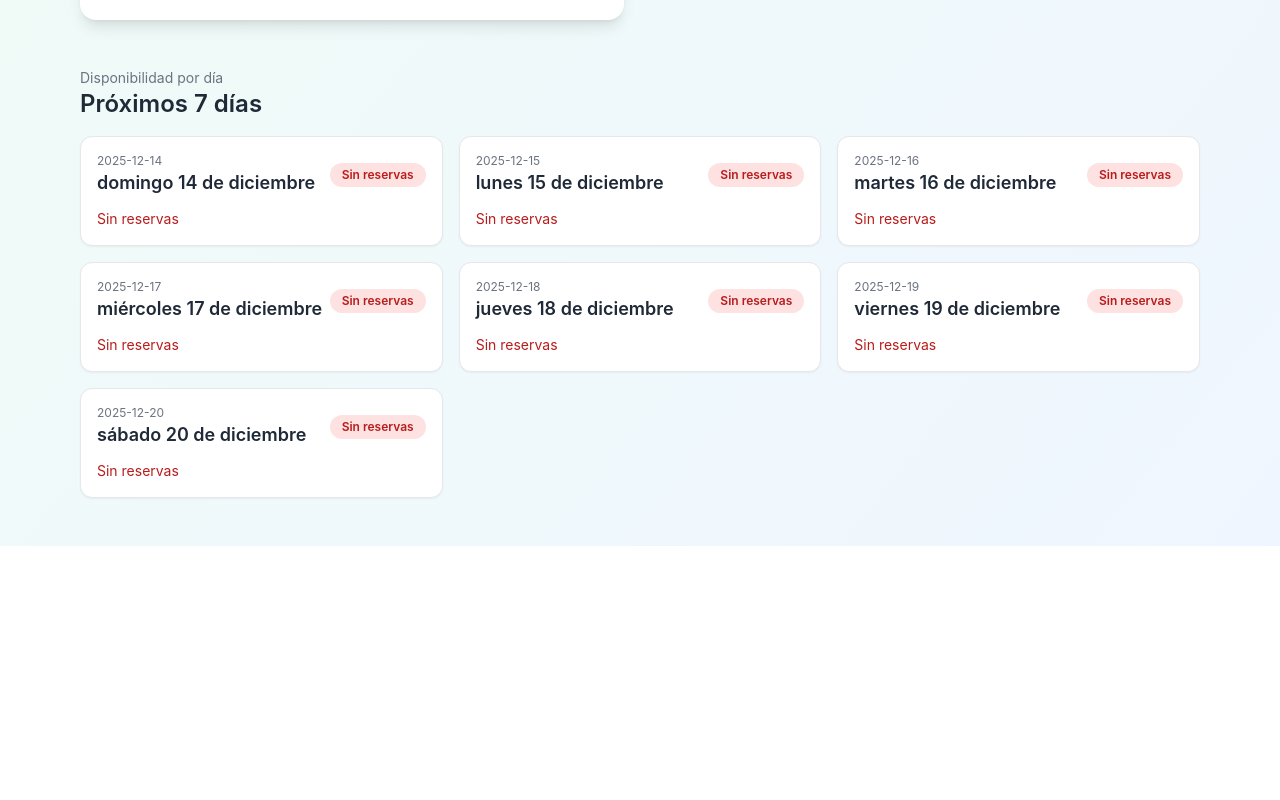
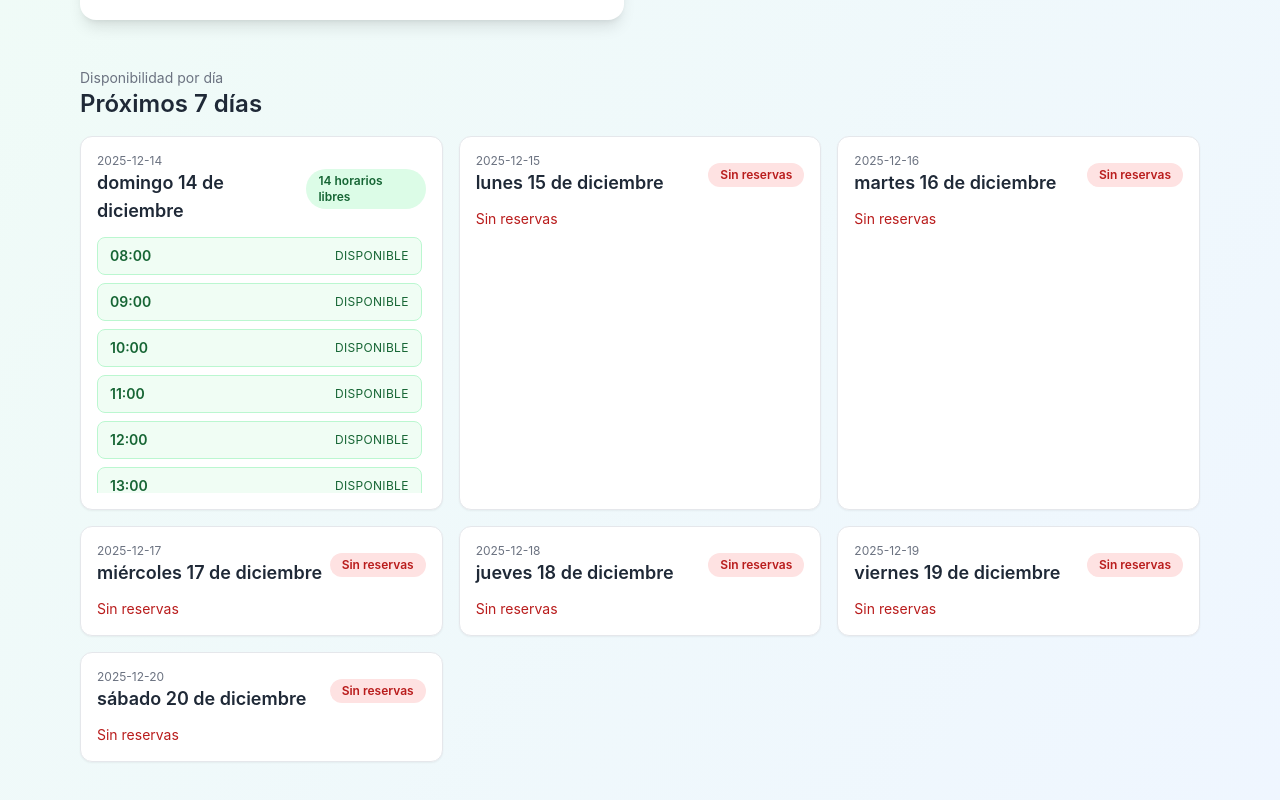
Before and after one commit to JMontes1986/sintetica_colgemelli, a React (Create React App) app in the folder frontend/: page / in a window 1280 px wide. Shown: the part 1071-1871 px from the top of the page. Before the commit the page ends 1617 px from the top, so only its background shows below. Built offline with nearby package versions, Linux system fonts and the light colour scheme; no server answers; the HTML template or start-up script is replaced by a standard one.

Commit message:
Update Home.js

```diff
--- a/frontend/src/pages/Home.js
+++ b/frontend/src/pages/Home.js
@@ -138,36 +138,32 @@
     // eslint-disable-next-line react-hooks/exhaustive-deps
   }, [formData.duracion, horasDisponibles, horarioDelDia.horas]);
 
-  const cargarDisponibilidad = async (fecha) => {
-    try {
-      setConsultando(true);
-      const response = await reservasAPI.obtenerDisponibilidad(fecha);
-      const horasOcupadasAPI = response.data.horasOcupadas || [];
-      const horario = response.data.horario?.horas?.length
+  const prepararDatosDisponibilidad = (fecha, datos = {}) => {
+    const horario = datos.horario?.horas?.length
       ? {
-            horas: response.data.horario.horas,
-            horaApertura: response.data.horario.horaApertura,
-            horaCierre: response.data.horario.horaCierre
+          horas: datos.horario.horas,
+          horaApertura: datos.horario.horaApertura,
+          horaCierre: datos.horario.horaCierre
         }
       : DEFAULT_HORARIO;
 
-      const horas = horario.horas?.length ? horario.horas : DEFAULT_HORARIO.horas;
-      const horasLibres = horas.filter((hora) => !horasOcupadasAPI.includes(hora));
-      const horasSeleccionables = horasLibres.length ? horasLibres : horas;
+    const horasBase = horario.horas?.length ? horario.horas : DEFAULT_HORARIO.horas;
+    const horasOcupadasAPI = datos.horasOcupadas || [];
+    const horasDisponiblesAPI = datos.horasDisponibles || [];
+    const horasLibres = horasDisponiblesAPI.length
+      ? horasDisponiblesAPI
+      : horasBase.filter((hora) => !horasOcupadasAPI.includes(hora));
+    const horasSeleccionables = horasLibres.length ? horasLibres : horasBase;
+
+    return { horario, horasOcupadasAPI, horasSeleccionables };
+  };
+
+  const aplicarDisponibilidad = (datosDisponibilidad) => {
+    const { horario, horasOcupadasAPI, horasSeleccionables } = datosDisponibilidad;
 
     setHorasDisponibles(horasSeleccionables);
     setHorasOcupadas(horasOcupadasAPI);
     setHorarioDelDia(horario);
-
-      setDisponibilidadCache((prev) => ({
-        ...prev,
-        [fecha]: {
-          horasDisponibles: horasSeleccionables,
-          horasOcupadas: horasOcupadasAPI,
-          horario,
-          error: ''
-        }
-      }));
 
     const horaInicialSugerida = obtenerHoraInicialDisponible(
       formData.duracion,
@@ -187,26 +183,50 @@
         duracion
       };
     });
-    } catch (error) {
-      // Si no se puede consultar la API, mostramos todos los horarios para evitar dejar la UI vacía
-      setHorasDisponibles(DEFAULT_HORARIO.horas);
-      setHorasOcupadas([]);
-      setHorarioDelDia(DEFAULT_HORARIO);
-      setFormData((prev) => ({
-        ...prev,
-        hora: DEFAULT_HORARIO.horas.includes(prev.hora) ? prev.hora : DEFAULT_HORARIO.horas[0],
-        duracion: Math.min(prev.duracion, DURACION_MAXIMA)
-      }));
+  };
+
+  const cargarDisponibilidad = async (fecha) => {
+    const cacheDia = disponibilidadCache[fecha];
+
+    if (cacheDia && !cacheDia.error) {
+      aplicarDisponibilidad(prepararDatosDisponibilidad(fecha, cacheDia));
+      return;
+    }
+
+    try {
+      setConsultando(true);
+      const response = await reservasAPI.obtenerDisponibilidad(fecha);
+      const datosDisponibilidad = prepararDatosDisponibilidad(fecha, response.data);
+
       setDisponibilidadCache((prev) => ({
         ...prev,
         [fecha]: {
+          horasDisponibles: datosDisponibilidad.horasSeleccionables,
+          horasOcupadas: datosDisponibilidad.horasOcupadasAPI,
+          horario: datosDisponibilidad.horario,
+          error: ''
+        }
+      }));
+
+      aplicarDisponibilidad(datosDisponibilidad);
+    } catch (error) {
+      const datosDisponibilidad = prepararDatosDisponibilidad(fecha, {
         horasDisponibles: DEFAULT_HORARIO.horas,
         horasOcupadas: [],
-          horario: DEFAULT_HORARIO,
+        horario: DEFAULT_HORARIO
+      });
+      setDisponibilidadCache((prev) => ({
+        ...prev,
+        [fecha]: {
+          horasDisponibles: datosDisponibilidad.horasSeleccionables,
+          horasOcupadas: datosDisponibilidad.horasOcupadasAPI,
+          horario: datosDisponibilidad.horario,
           error: error.response?.data?.error || 'Sin datos de disponibilidad'
         }
       }));
     } finally {
+
+      aplicarDisponibilidad(datosDisponibilidad);
       setConsultando(false);
     }
   };
```
Lines whose indentation alone changed are shown as unchanged.
